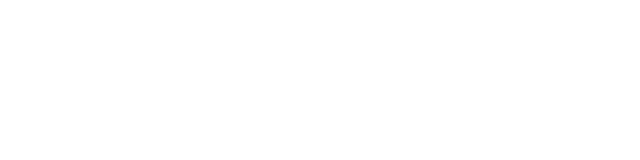
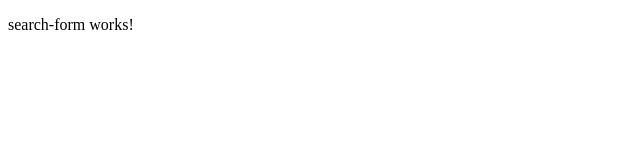
Before and after one commit to TkachukRR/31-search, an Angular app: page / in a window 1280 px wide. Shown: the top 160 px of the page, without its empty margins (0-640 px from the left). Built offline with nearby package versions, Linux system fonts and the light colour scheme.

Commit message:
001 Generated search-form component

```diff
--- a/src/app/app.component.html
+++ b/src/app/app.component.html
@@ -1 +1,2 @@
+<app-search-form></app-search-form>
 <app-search-list></app-search-list>
--- a/src/app/app.module.ts
+++ b/src/app/app.module.ts
@@ -4,11 +4,13 @@
 import { AppRoutingModule } from './app-routing.module';
 import { AppComponent } from './app.component';
 import { SearchListComponent } from './search-list/search-list.component';
+import { SearchFormComponent } from './search-form/search-form.component';
 
 @NgModule({
   declarations: [
     AppComponent,
-    SearchListComponent
+    SearchListComponent,
+    SearchFormComponent
   ],
   imports: [
     BrowserModule,
--- /dev/null
+++ b/src/app/search-form/search-form.component.html
@@ -0,0 +1 @@
+<p>search-form works!</p>
```
Also changed, not shown: src/app/search-form/search-form.component.ts (added, +10 -0 lines), src/app/search-form/search-form.component.scss (added).
